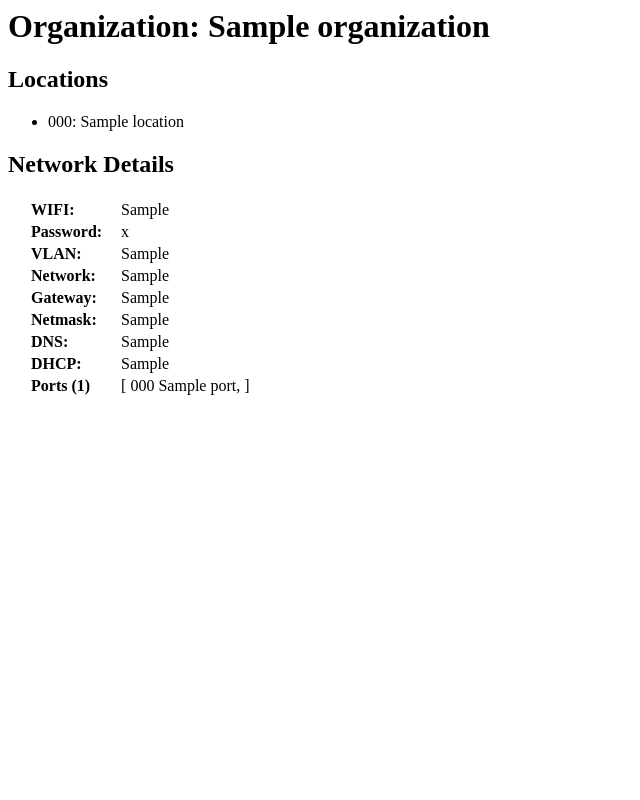
After one commit to jsayles/Porthole, a Django app: page /print/org/1/ in a window 1280 px wide. The commit adds this page. Shown: the whole page, without its empty margins (0-640 px from the left). Run offline with Django 3.2, Linux system fonts and the light colour scheme; tables that the repository leaves empty hold one stand-in row (values such as "Sample post").

Commit message:
expanded Organization and added lists and views

```diff
--- a/porthole/admin.py
+++ b/porthole/admin.py
@@ -6,7 +6,6 @@ admin.site.register(models.Location)
 admin.site.register(models.SwitchStack)
 admin.site.register(models.Switch)
 admin.site.register(models.VLAN)
-admin.site.register(models.WifiNetwork)
 admin.site.register(models.Organization)
 
 class PortAdmin(admin.ModelAdmin):
--- a/porthole/models.py
+++ b/porthole/models.py
@@ -6,11 +6,47 @@ from django.db.models import Count
 from cryptography.fernet import Fernet
 
 
+class VLAN(models.Model):
+    tag = models.CharField(max_length=4, unique=True)
+    name = models.CharField(max_length=16)
+    description = models.CharField(max_length=64, null=True, blank=True)
+    ip_range = models.CharField(max_length=32, null=True, blank=True)
+    gateway = models.CharField(max_length=64, null=True, blank=True)
+    dns = models.CharField(max_length=64, null=True, blank=True)
+    netmask = models.CharField(max_length=64, null=True, blank=True)
+    dhcp_range = models.CharField(max_length=64, null=True, blank=True)
+
+    def __str__(self):
+        return "%s: %s" % (self.tag, self.name)
+
+    def get_absolute_url(self):
+        return reverse('vlan', kwargs={'vlan': self.tag})
+
+    def get_admin_url(self):
+        return reverse('admin:porthole_vlan_change', args=[self.id])
+
+    class Meta:
+        ordering = ['tag',]
+
+
 class Organization(models.Model):
     name = models.CharField(max_length=128)
+    wifi_network = models.CharField(max_length=64, null=True, blank=True)
+    wifi_password = models.CharField(max_length=64, null=True, blank=True)
+    vlan = models.ForeignKey(VLAN, null=True, blank=True, on_delete=models.CASCADE)
+
+    def ports(self):
+        if self.vlan:
+            return self.vlan.port_set.all()
 
     def __str__(self):
         return self.name
+
+    def get_absolute_url(self):
+        return reverse('org', kwargs={'org_id': self.id})
+
+    def get_admin_url(self):
+        return reverse('admin:porthole_organization_change', args=[self.id])
 
 
 class LocationManager(models.Manager):
@@ -94,26 +130,6 @@ class Switch(models.Model):
         ordering = ['stack', 'unit']
 
 
-class VLAN(models.Model):
-    tag = models.CharField(max_length=4, unique=True)
-    name = models.CharField(max_length=16)
-    description = models.CharField(max_length=64, null=True, blank=True)
-    ip_range = models.CharField(max_length=32, null=True, blank=True)
-    organization = models.ForeignKey(Organization, null=True, blank=True, on_delete=models.CASCADE)
-
-    def __str__(self):
-        return "%s: %s" % (self.tag, self.name)
-
-    def get_absolute_url(self):
-        return reverse('vlan', kwargs={'vlan': self.tag})
-
-    def get_admin_url(self):
-        return reverse('admin:porthole_vlan_change', args=[self.id])
-
-    class Meta:
-        ordering = ['tag',]
-
-
 class Port(models.Model):
     label = models.CharField(max_length=4)
     location = models.ForeignKey(Location, on_delete=models.CASCADE)
@@ -138,13 +154,3 @@ class Port(models.Model):
 
     class Meta:
         ordering = ['closet__number', 'label']
-
-
-class WifiNetwork(models.Model):
-    ssid = models.CharField(max_length=64)
-    password = models.CharField(max_length=64)
-    organization = models.ForeignKey(Organization, null=True, blank=True, on_delete=models.CASCADE)
-    vlan = models.ForeignKey(VLAN, null=True, blank=True, on_delete=models.CASCADE)
-
-    def __str__(self):
-        return "%s (%s)" % (self.ssid, self.vlan)
--- a/porthole/templates/porthole/base.html
+++ b/porthole/templates/porthole/base.html
@@ -36,6 +36,7 @@
             <i class="material-icons">gps_fixed</i> Porthole - Network Manager
           </a>
           <ul class="right hide-on-med-and-down">
+            <li><a href="{% url 'orgs' %}">Organizations</a></li>
             <li><a href="{% url 'locations' %}">Locations</a></li>
             <li><a href="{% url 'switches' %}">Switches</a></li>
             <li><a href="{% url 'vlans' %}">VLANs</a></li>
--- /dev/null
+++ b/porthole/templates/porthole/org_print.html
@@ -0,0 +1,91 @@
+<html>
+
+<head>
+  <style>
+    table { margin-left: 20px; }
+    th { text-align:left; padding-right:1em;}
+    li { margin=left: 20px; }
+  </style>
+</head>
+
+<body>
+<h1>Organization: {{ org.name }}</h1>
+
+{% if org.location_set.all %}
+  <h2>Locations</h2>
+  <ul>
+  {% for l in org.location_set.all %}
+    <li>{{ l.number }}: {{ l.name }}</li>
+  {% endfor %}
+  </ul>
+{% endif %}
+
+<h2>Network Details</h2>
+<table>
+
+{% if org.wifi_network %}
+  <tr>
+    <th>WIFI:</th>
+    <td>{{ org.wifi_network }}</td>
+  </tr>
+  <tr>
+    <th>Password:</th>
+    <td>{{ org.wifi_password }}</td>
+  </tr>
+{% endif %}
+
+{% if vlan %}
+  <tr>
+    <th>VLAN:</th>
+    <td>{{ vlan.tag }}</td>
+  </tr>
+
+  {% if vlan.ip_range %}
+    <tr>
+      <th>Network:</th>
+      <td>{{ vlan.ip_range }}</td>
+    </tr>
+  {% endif %}
+
+  {% if vlan.gateway %}
+    <tr>
+      <th>Gateway:</th>
+      <td>{{ vlan.gateway }}</td>
+    </tr>
+  {% endif %}
+
+  {% if vlan.netmask %}
+    <tr>
+      <th>Netmask:</th>
+      <td>{{ vlan.netmask }}</td>
+    </tr>
+  {% endif %}
+
+  {% if vlan.dns %}
+    <tr>
+      <th>DNS:</th>
+      <td>{{ vlan.dns }}</td>
+    </tr>
+  {% endif %}
+
+  {% if vlan.dhcp_range %}
+    <tr>
+      <th>DHCP:</th>
+      <td>{{ vlan.dhcp_range }}</td>
+    </tr>
+  {% endif %}
+{% endif %}
+
+{% if org.ports %}
+  <tr>
+    <th>Ports ({{ org.ports | length }})</th>
+    <td>
+      [ {% for p in org.ports %}
+        {{ p }},
+      {% endfor %} ]
+    </td>
+  </tr>
+{% endif %}
+
+</body>
+</html>
--- a/porthole/urls.py
+++ b/porthole/urls.py
@@ -14,5 +14,8 @@ urlpatterns = [
     path('switch/<str:stack>/<int:unit>/', views.switch_view, name='switch'),
     path('vlans/', views.vlan_list, name='vlans'),
     path('vlan/<str:vlan>/', views.vlan_view, name='vlan'),
+    path('orgs/', views.org_list, name='orgs'),
+    path('org/<int:org_id>/', views.org_view, name='org'),
+    path('print/org/<int:org_id>/', views.org_print, name='org_print'),
     path('admin/', admin.site.urls),
 ]
--- a/porthole/views.py
+++ b/porthole/views.py
@@ -4,7 +4,7 @@ from django.contrib.auth.decorators import login_required
 from django.contrib.admin.views.decorators import staff_member_required
 from django.shortcuts import get_object_or_404, render
 
-from porthole.models import Location, SwitchStack, Switch, VLAN, Port
+from porthole.models import Organization, Location, SwitchStack, Switch, VLAN, Port
 
 
 #########################################################################
@@ -155,3 +155,32 @@ def vlan_view(request, vlan):
         'ports': ports,
     }
     return render(request, 'porthole/vlan_view.html', context)
+
+#########################################################################
+# Org Views
+#########################################################################
+
+def org_list(request):
+    orgs = Organization.objects.all().order_by('name')
+    context = {
+        'orgs': orgs,
+    }
+    return render(request, 'porthole/org_list.html', context)
+
+
+def org_view(request, org_id):
+    org = get_object_or_404(Organization, id=org_id)
+    ports = org.ports()
+    context = {
+        'org': org,
+        'ports': ports,
+    }
+    return render(request, 'porthole/org_view.html', context)
+
+def org_print(request, org_id):
+    org = get_object_or_404(Organization, id=org_id)
+    context = {
+        'org': org,
+        'vlan': org.vlan,
+    }
+    return render(request, 'porthole/org_print.html', context)
```
Also changed, not shown: porthole/templates/porthole/org_list.html (added, +36 -0 lines), porthole/templates/porthole/org_view.html (added, +44 -0 lines), porthole/migrations/0004_auto_20180802_1512.py (added).
